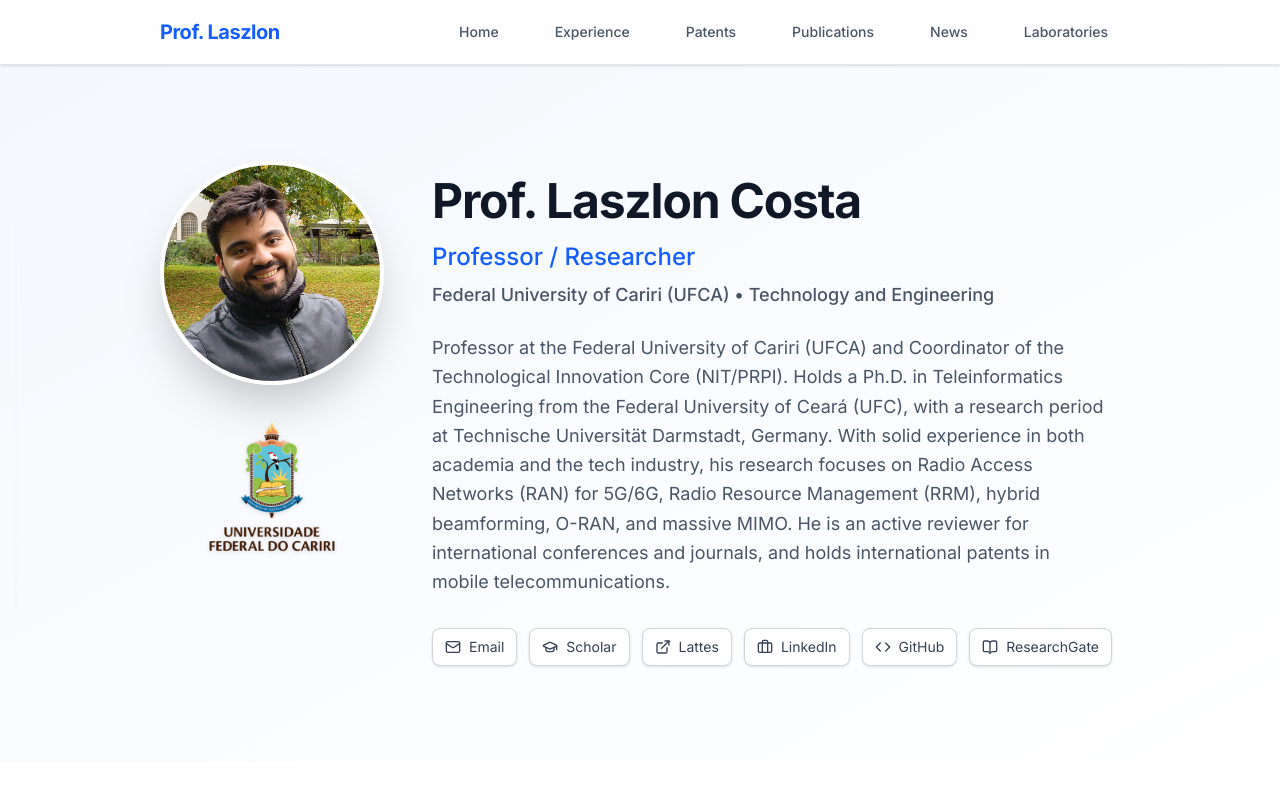
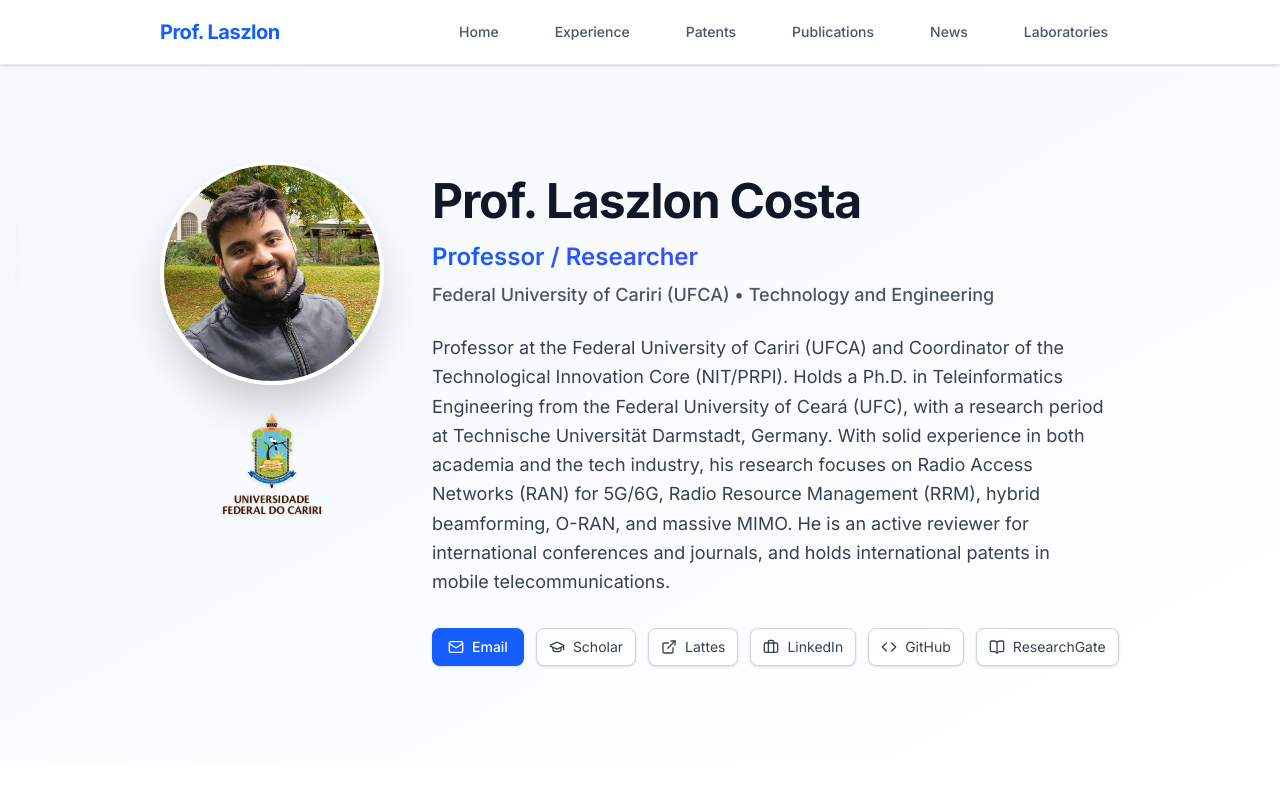
Before and after one commit to laszloncosta/laszloncosta.github.io, a Next.js app: page / in a window 1280 px wide. Shown: the top 800 px of the page. Built offline with nearby package versions, Linux system fonts and the light colour scheme.

Commit message:
Polish Hero Section aesthetics

```diff
--- a/src/components/HeroSection.jsx
+++ b/src/components/HeroSection.jsx
@@ -7,13 +7,13 @@ export default function HeroSection() {
       <div className="max-w-5xl mx-auto px-4 sm:px-6 lg:px-8 flex flex-col md:flex-row items-center md:items-start gap-8 md:gap-12">
 
         {/* Coluna Esquerda: Foto e Brasão */}
-        <div className="flex flex-col items-center gap-8 shrink-0">
+        <div className="flex flex-col items-center gap-6 shrink-0">
           <div className="w-48 h-48 md:w-56 md:h-56 rounded-full overflow-hidden shadow-2xl border-4 border-white">
             <img src="/profile.jpg" alt={bioData.name} className="w-full h-full object-cover" />
           </div>
 
           <div className="hidden md:block">
-            <img src="/ufca-logo.png" alt="UFCA Logo" className="h-36 object-contain drop-shadow-sm hover:scale-105 transition-transform duration-300" />
+            <img src="/ufca-logo.png" alt="UFCA Logo" className="w-32 md:w-40 h-auto object-contain drop-shadow-sm hover:scale-105 transition-transform duration-300" />
           </div>
         </div>
 
@@ -24,7 +24,7 @@ export default function HeroSection() {
           </h1>
 
           <div className="space-y-2 mb-6">
-            <h2 className="text-xl md:text-2xl text-blue-600 font-medium">
+            <h2 className="text-xl md:text-2xl font-semibold bg-clip-text text-transparent bg-gradient-to-r from-blue-600 to-indigo-600">
               {bioData.title}
             </h2>
             <p className="text-lg text-gray-600 font-medium">
@@ -32,12 +32,12 @@ export default function HeroSection() {
             </p>
           </div>
 
-          <p className="text-gray-600 text-lg leading-relaxed mb-8 max-w-2xl mx-auto md:mx-0">
+          <p className="text-gray-700 text-lg leading-relaxed mb-8 max-w-2xl mx-auto md:mx-0">
             {bioData.about}
           </p>
 
           <div className="flex flex-wrap justify-center md:justify-start gap-3">
-            <a href={`mailto:${bioData.email}`} className="flex items-center gap-2 px-3 py-2 bg-white text-gray-700 border border-gray-300 rounded-lg hover:bg-blue-50 hover:text-blue-600 hover:border-blue-300 transition-colors shadow-sm text-sm">
+            <a href={`mailto:${bioData.email}`} className="flex items-center gap-2 px-4 py-2 bg-blue-600 text-white font-medium rounded-lg hover:bg-blue-700 hover:shadow-md transition-all shadow-sm text-sm">
               <Mail size={16} /> Email
             </a>
             <a href={bioData.links.scholar} target="_blank" rel="noreferrer" className="flex items-center gap-2 px-3 py-2 bg-white text-gray-700 border border-gray-300 rounded-lg hover:bg-blue-50 hover:text-blue-600 hover:border-blue-300 transition-colors shadow-sm text-sm">
```
